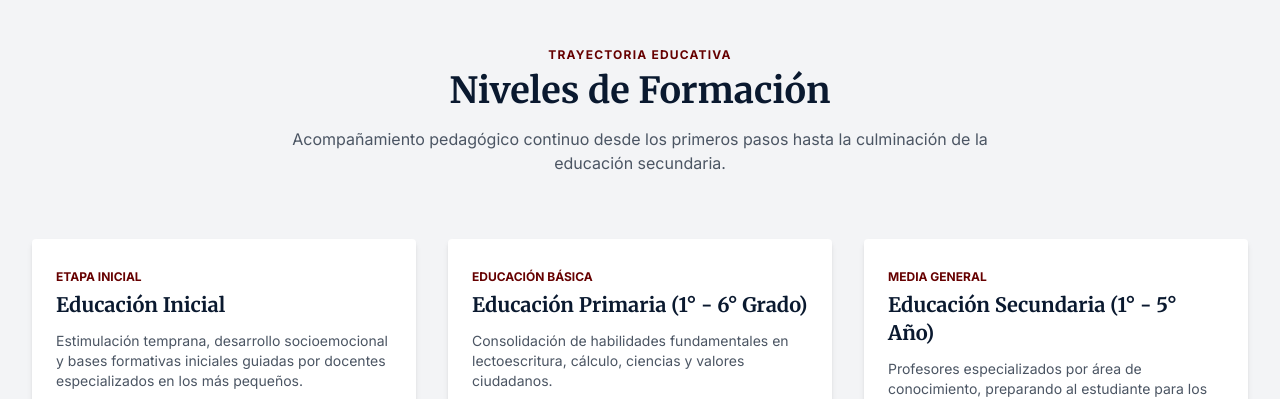
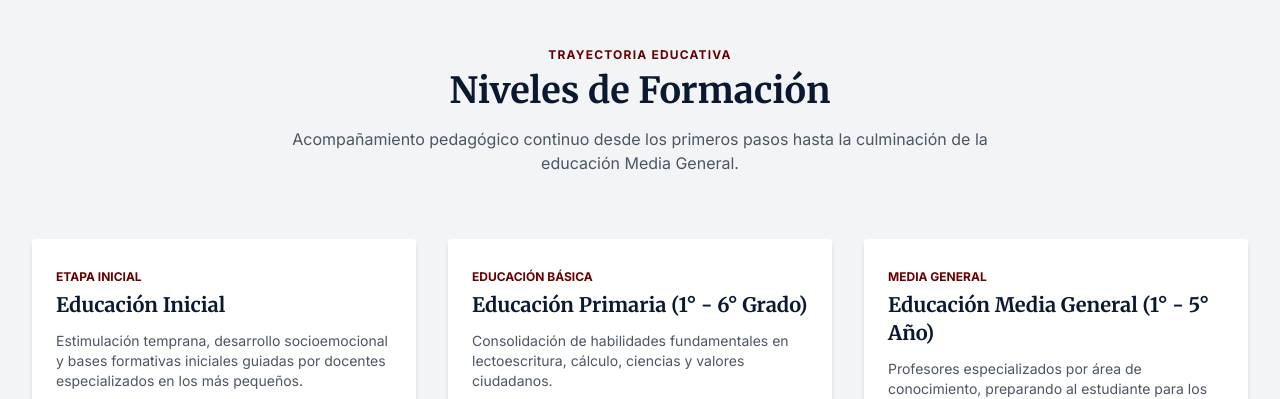
Before and after one commit to DevTheyanko/Centro_Educativo_Zazarabicoa, a plain HTML site: page index.html in a window 1280 px wide. Shown: the part 1820-2219 px from the top of the page. Drawn offline with nearby package versions, Linux system fonts and the light colour scheme.

Commit message:
Update index.html

```diff
--- a/index.html
+++ b/index.html
@@ -262,7 +262,7 @@
                     </h2>
                     <h3 class="font-serif text-3xl md:text-4xl font-bold text-navy-900 mb-4">Niveles de Formación</h3>
                     <p class="text-gray-600">Acompañamiento pedagógico continuo desde los primeros pasos hasta la
-                        culminación de la educación secundaria.</p>
+                        culminación de la educación Media General.</p>
                 </header>
 
                 <div class="grid grid-cols-1 md:grid-cols-3 gap-8">
@@ -295,7 +295,7 @@
                         class="bg-white rounded shadow-md overflow-hidden hover:shadow-xl transition flex flex-col justify-between p-6">
                         <div>
                             <span class="text-xs uppercase font-bold text-crimson-700">Media General</span>
-                            <h4 class="font-serif text-xl font-bold text-navy-900 mt-1 mb-3">Educación Secundaria (1° -
+                            <h4 class="font-serif text-xl font-bold text-navy-900 mt-1 mb-3">Educación Media General (1° -
                                 5° Año)</h4>
                             <p class="text-gray-600 text-sm mb-4">Profesores especializados por área de conocimiento,
                                 preparando al estudiante para los retos universitarios y profesionales.</p>
```
